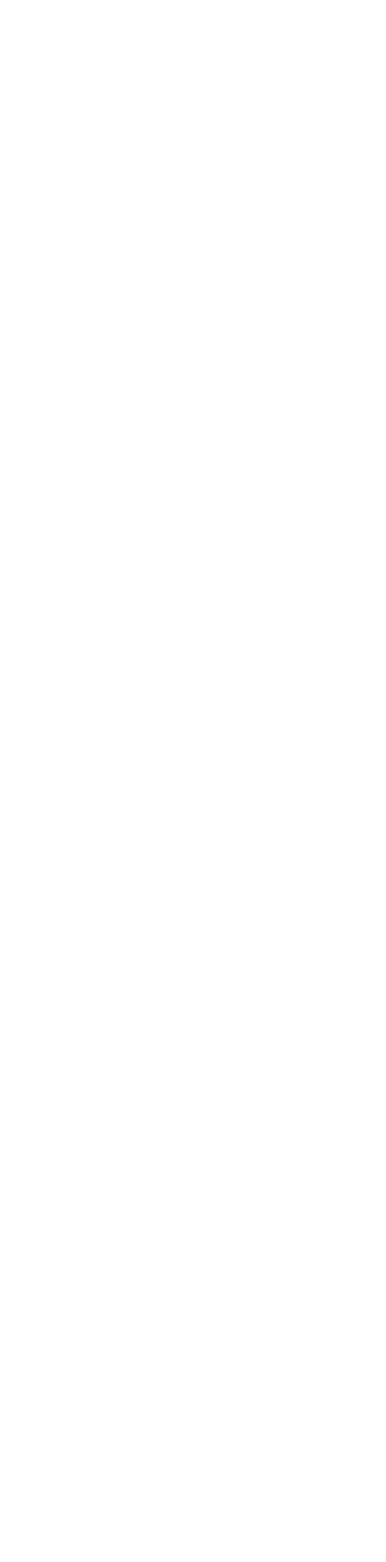
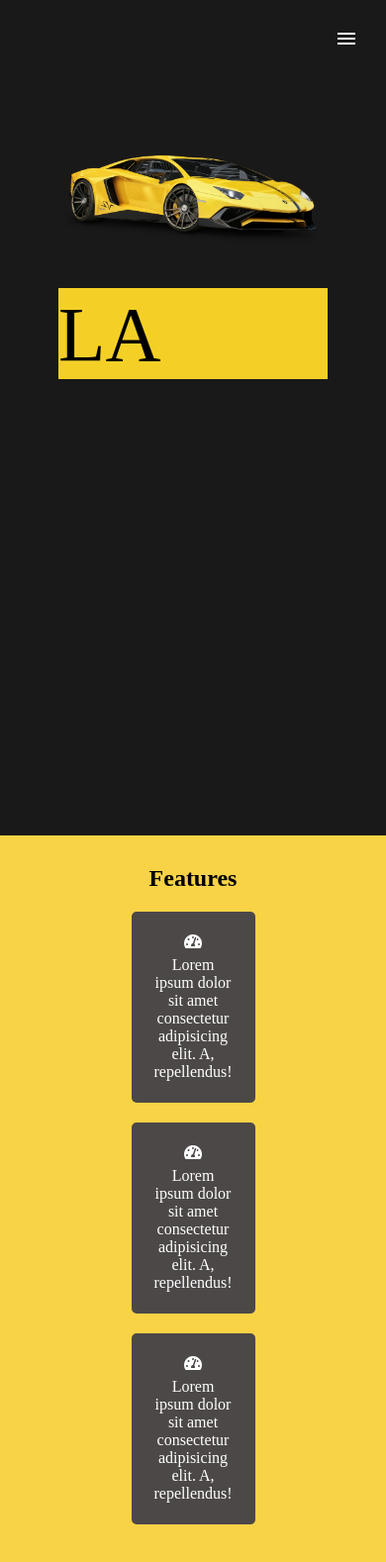
Before and after one commit to PrisecaruEmilia/Building10Websites, a plain HTML site: page lambo/index.html in a window 390 px wide. Shown: the whole page at 99% size. Before the commit the page ends 844 px from the top, so only its background shows below. Drawn offline with nearby package versions, Linux system fonts and the light colour scheme.

Commit message:
[UI] finish the first 2 sections for lambo

```diff
--- a/lambo/index.html
+++ b/lambo/index.html
@@ -5,12 +5,59 @@
     <meta http-equiv="X-UA-Compatible" content="IE=edge">
     <meta name="viewport" content="width=device-width, initial-scale=1.0">
     <link rel="stylesheet" href="style.css">
-    <script src="index.js"></script>
-    <title>Lambo</title>
+    <link rel="stylesheet" href="https://pro.fontawesome.com/releases/v5.10.0/css/all.css" integrity="sha384-AYmEC3Yw5cVb3ZcuHtOA93w35dYTsvhLPVnYs9eStHfGJvOvKxVfELGroGkvsg+p" crossorigin="anonymous"/>
+    <link href="https://fonts.googleapis.com/icon?family=Material+Icons" rel="stylesheet">
+     <!-- JS -->
+     <script src="index.js" defer></script>
+    <title>Lambo landing page</title>
 </head>
 <body>
+    <header class="header">
+        <button class="ham">
+            <span class="menuIcon material-icons">
+              menu
+            </span>
+            <span class="xIcon">
+              close
+            </span>
+        </button>
+        <ul class="menu">
+            <li><a class="menuLink" href="#">Home</a></li>
+            <li><a class="menuLink" href="#Features">Features</a></li>
+            <li><a class="menuLink" href="#">About</a></li>
+            <li><a class="menuLink" href="#">Contacts</a></li>
+        </ul>
+        <div class="main-content">
+            <div class="image-container">
+                <img src="img/lamborghini-aventador.png" alt="lamborghini">
+            </div>
+            <div class="description-container">
+                <div class="description-background">
+                   <svg viewBox="0 0 56 18">
+                    <text x="0" y="15">LA</text>
+                  </svg>
+                </div>
+            </div>
+        </div>
+    </header>
+    <section class="feature" id="Features">
+        <h1>Features</h1>
+        <div class="features">
+            <div class="feature-col">
+                <i class="fas fa-tachometer-alt"></i>
+                <p>Lorem ipsum dolor sit amet consectetur adipisicing elit. A, repellendus!</p>
+            </div>
+            <div class="feature-col">
+                <i class="fas fa-tachometer-alt"></i>
+                <p>Lorem ipsum dolor sit amet consectetur adipisicing elit. A, repellendus!</p>
 
+            </div>
+            <div class="feature-col">
+                <i class="fas fa-tachometer-alt"></i>
+                <p>Lorem ipsum dolor sit amet consectetur adipisicing elit. A, repellendus!</p>
 
-    <script src="https://cdnjs.cloudflare.com/ajax/libs/gsap/3.7.1/gsap.min.js" integrity="sha512-UxP+UhJaGRWuMG2YC6LPWYpFQnsSgnor0VUF3BHdD83PS/pOpN+FYbZmrYN+ISX8jnvgVUciqP/fILOXDjZSwg==" crossorigin="anonymous" referrerpolicy="no-referrer"></script>
+            </div>
+        </div>
+    </section>
 </body>
 </html>
--- a/lambo/index.js
+++ b/lambo/index.js
@@ -0,0 +1,27 @@
+var menu = document.querySelector(".menu")
+var ham = document.querySelector(".ham")
+var xIcon = document.querySelector(".xIcon")
+var menuIcon = document.querySelector(".menuIcon")
+
+ham.addEventListener("click", toggleMenu)
+
+
+function toggleMenu() {
+  if (menu.classList.contains("showMenu")) {
+    menu.classList.remove("showMenu");
+    xIcon.style.display = "none";
+    menuIcon.style.display = "block";
+  } else {
+    menu.classList.add("showMenu");
+    xIcon.style.display = "block";
+    menuIcon.style.display = "none";
+  }
+}
+
+var menuLinks = document.querySelectorAll(".menuLink")
+
+menuLinks.forEach(
+  function (menuLink) {
+    menuLink.addEventListener("click", toggleMenu)
+  }
+)
--- a/lambo/style.css
+++ b/lambo/style.css
@@ -0,0 +1,164 @@
+* {
+    margin: 0;
+    box-sizing: border-box;
+  }
+
+  header {
+    background: rgb(26, 25, 25);
+    height: 100vh;
+    /* background-position: center;
+    background-repeat: no-repeat;
+    background-size: cover;
+    position: relative; */
+  }
+
+  .main-content {
+    display: flex;
+    justify-content: space-between;
+    position: relative;
+    top: 15rem;
+  }
+
+  .image-container {
+    width: 50%;
+    height: auto;
+    padding: 50px;
+  }
+
+  .description-container {
+    width: 50%;
+    height: auto;
+    padding: 50px 0 50px 50px;
+  }
+
+  .image-container img {
+    width: 100%;
+  }
+
+  .description-background {
+    background-color: #f4d026;
+    width: 100%;
+    height: auto;
+  }
+
+  svg {
+    width: 100%;
+  }
+
+  .feature {
+    padding: 30px;
+    background-color: #f8d346;
+  }
+
+  .feature h1 {
+    text-align: center;
+  }
+
+  .feature .features {
+    margin-top: 30px;
+    display: flex;
+    justify-content: space-between;
+  }
+
+  .feature-col {
+    color: white;
+    border: 2px solid rgb(77, 72, 72);
+    background: rgb(77, 72, 72);
+    border-radius: 5px;
+    margin: 20px;
+    padding: 20px;
+  }
+
+  .feature-col p {
+    margin-top: 5px;
+  }
+
+
+  @media (max-width: 768px) {
+    .main-content {
+      display: block;
+      top: 8rem;
+    }
+
+    .image-container, .description-container {
+      width: 80%;
+      margin: auto;
+      padding: 20px;
+    }
+
+    .feature .features {
+      display: block;
+      width: 50%;
+      margin: auto;
+    }
+
+    .feature-col {
+      text-align: center;
+    }
+  }
+
+  @media (max-width: 736px) and (orientation: landscape) {
+    .description-container {
+      display: none;
+    }
+  }
+
+  @media (max-width: 375px) {
+    .feature .features {
+      width: 80%;
+    }
+  }
+
+  .ham {
+    position: fixed;
+    /* keep the hamburger button above everything */
+    z-index: 100;
+    top: 1rem;
+    right: 1rem;
+    width: 3rem;
+    height: 3rem;
+    border: rgb(26, 25, 25) solid 1px;
+    background: rgb(26, 25, 25);
+    cursor: pointer;
+    color: white;
+  }
+
+  .xIcon {
+    display: none;
+  }
+
+  .menu {
+    position: fixed;
+    top: 0;
+    left: 0;
+    right: 0;
+    bottom: 0;
+    width: 100%;
+    height: 100vh;
+    background: black;
+    color: white;
+    transform: translateY(-100%);
+    transition: transform 0.2s;
+    list-style: none;
+    padding-top: 4rem;
+  }
+
+  .showMenu {
+    transform: translateY(0);
+    z-index: 1;
+  }
+
+  li {
+    padding: 1rem 0;
+  }
+
+  .menuLink {
+    display: inline;
+    font-size: 2rem;
+    color: white;
+    text-decoration: none;
+  }
+
+  .menuLink:hover {
+    text-decoration: underline;
+  }
```
Also changed, not shown: lambo/img/lamborghini-aventador.png (added).
